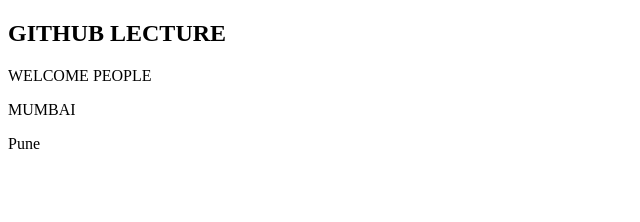
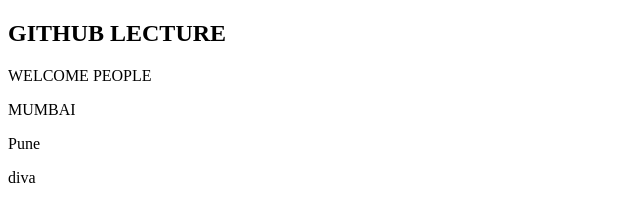
Before and after one commit to Nammaha05/Manager, a plain HTML site: page index.html in a window 1280 px wide. Shown: the full height of the page, 0-640 px from the left. Drawn offline with Linux system fonts and the light colour scheme.

Commit message:
added diva

```diff
--- a/index.html
+++ b/index.html
@@ -10,5 +10,6 @@
   <p>WELCOME PEOPLE</p>
   <p>MUMBAI</p>
   <p>Pune</p>
+  <p>diva</p>
 </body>
 </html>
```
